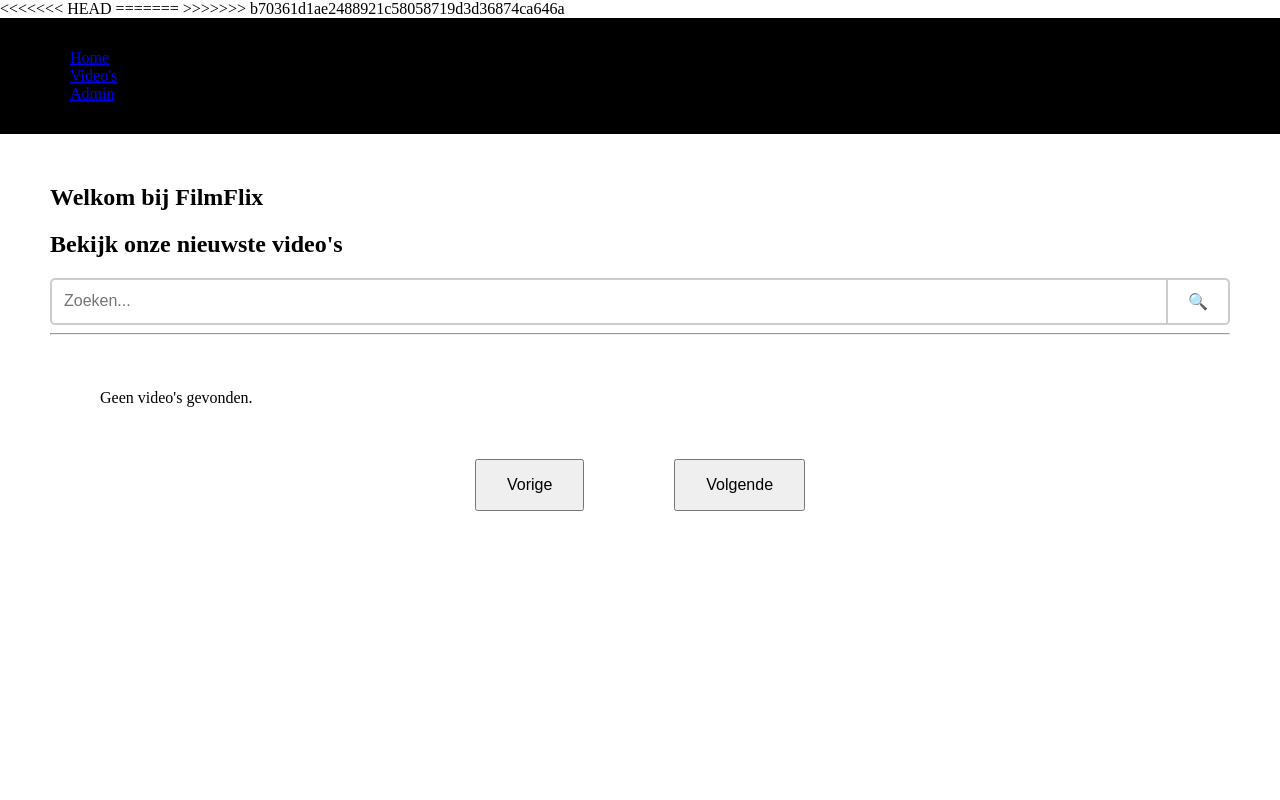
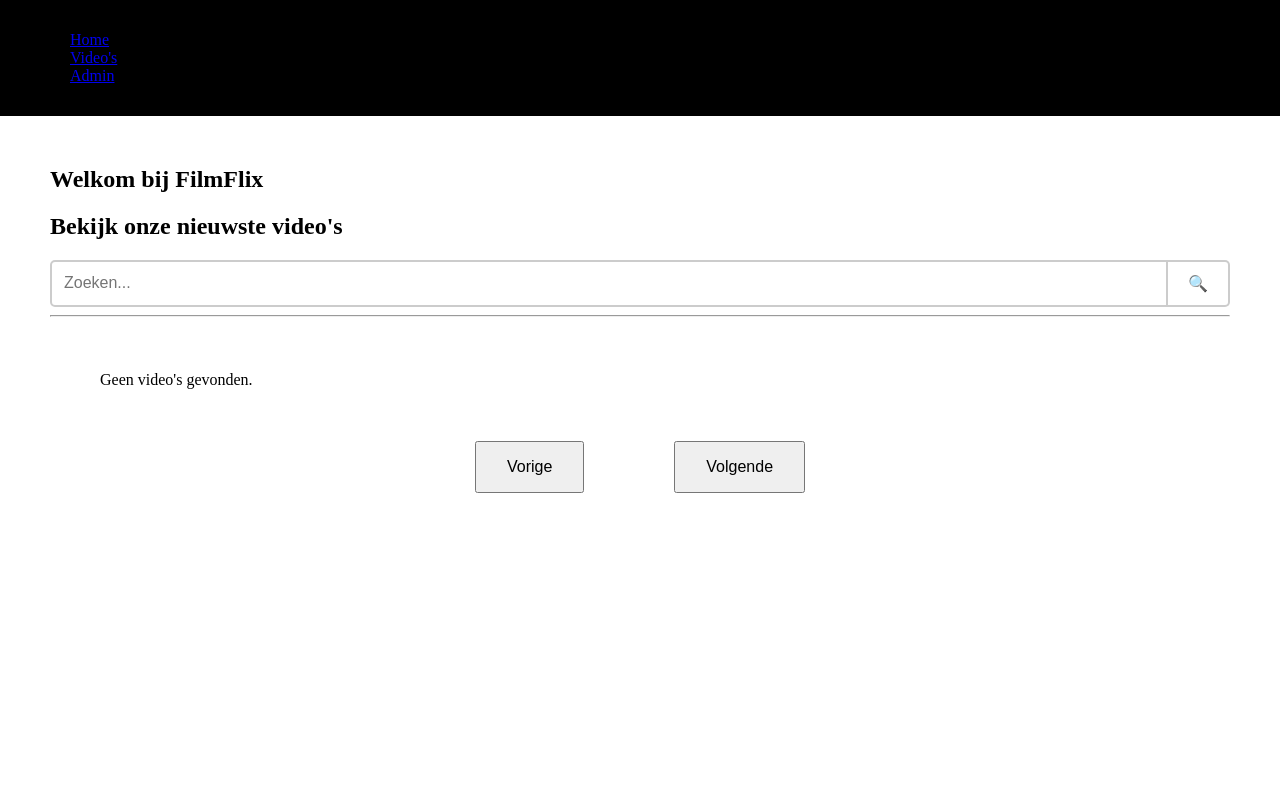
Before and after one commit to Finn740/FilmFlix, a PHP site: page / in a window 1280 px wide. Run offline with PHP 8.4, Linux system fonts and the light colour scheme; data that the repository does not hold is empty.

Commit message:
more dumb lines

```diff
--- a/index.php
+++ b/index.php
@@ -1,7 +1,3 @@
-<<<<<<< HEAD
-=======
-
->>>>>>> b70361d1ae2488921c58058719d3d36874ca646a
 <?php
 $servername = "localhost";
 $username = "root";
```
